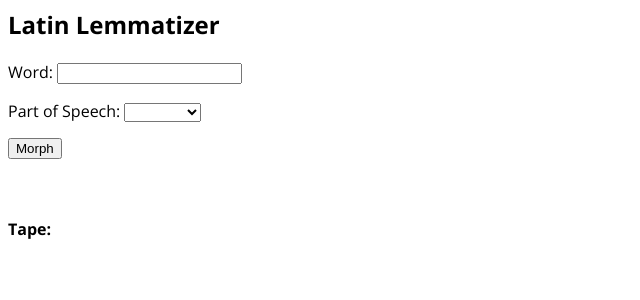
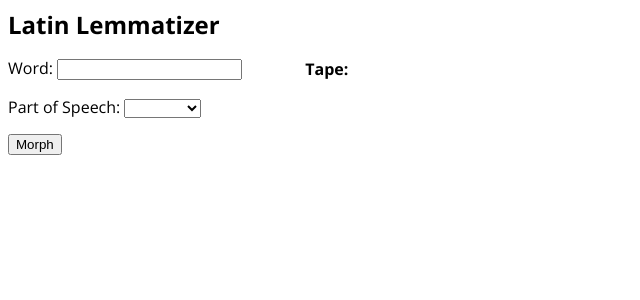
Before and after one commit to wavid-b/getFormHosting, a Flask app: page /form in a window 1280 px wide. Shown: the top 300 px of the page, without its empty margins (0-640 px from the left). Run offline with Flask 3, Linux system fonts and the light colour scheme.

Commit message:
Put tape to the right of options

```diff
--- a/static/style.css
+++ b/static/style.css
@@ -1,6 +1,24 @@
 body {
-    background-color: Canvas;
-    color: CanvasText;
-    color-scheme: light dark;
-    font-family: 'Open Sans', sans-serif;
-  }
+  background-color: Canvas;
+  color: CanvasText;
+  color-scheme: light dark;
+  font-family: 'Open Sans', sans-serif;
+}
+
+.leftdivision {
+    float: left;
+    padding-right: 5%;
+}
+.rightdivision
+{
+    float: left;
+}
+
+h2 {
+  margin-bottom: 0;
+}
+
+h4 {
+  margin-top: 17;
+  margin-bottom: 0;
+}
--- a/templates/form.html
+++ b/templates/form.html
@@ -11,8 +11,10 @@
   <link rel="preconnect" href="https://fonts.gstatic.com" crossorigin>
   <link href="https://fonts.googleapis.com/css2?family=Open+Sans:ital,wght@0,300;0,400;0,700;1,300;1,400;1,700&display=swap" rel="stylesheet">
 </head>
+
+<h2>Latin Lemmatizer</h2>
+<div class = "leftdivision">
 <form id = "lemmatizerForm" action="#" method = "post">
-    <h2>Latin Lemmatizer</h2>
     <p><label for="wd">Word:</label>
     <input type="text" name="wd" /></p>
 
@@ -177,10 +182,10 @@
     #check if word is null - use ID in that case
     -->
 
-    <p><input type="submit" value="Morph" /></p>
-    <br>
+    <div class = "rightdivision">
     <h4>Tape:</h3>
     <div id="tape"></div>
+    </div>
 
 </form>
 </html>
```
Also changed, not shown: other parts of templates/form.html (+3 -0 lines).
